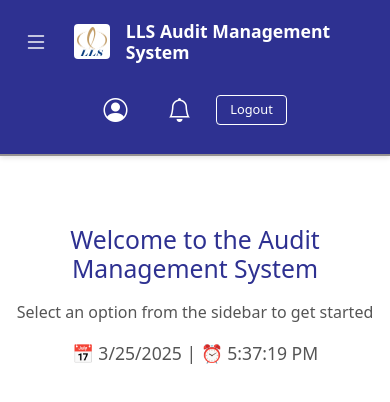
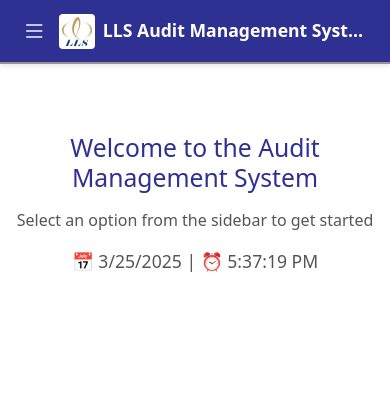
Before and after one commit to Sibibalasankar/LLS-Project, a React (Vite) app: page /admin-dashboard in a window 390 px wide. Shown: the top 402 px of the page. Built offline with nearby package versions, Linux system fonts and the light colour scheme.

Commit message:
Update Dashboard.css

```diff
--- a/src/assets/styles/Dashboard.css
+++ b/src/assets/styles/Dashboard.css
@@ -41,6 +41,7 @@
   display: flex;
   align-items: center;
   gap: 1rem;
+  flex: 1;
 }
 
 .header-logo {
@@ -55,6 +56,9 @@
   margin: 0;
   font-size: 1.5rem;
   font-weight: 600;
+  white-space: nowrap;
+  overflow: hidden;
+  text-overflow: ellipsis;
 }
 
 /* Header Right Styles */
@@ -249,65 +253,42 @@
   transition: transform 0.3s ease;
 }
 
-/* Responsive Design */
-@media (max-width: 768px) {
-  .dashboard-sidebar {
-    width: 100%;
-    min-height: auto;
-    position: relative;
-    top: auto;
-    height: auto;
-  }
-
-  .header-title {
-    font-size: 1.2rem;
-  }
-
-  .header-logo {
-    height: 35px;
-  }
-
-  .notification-panel {
-    width: 100%;
-    height: calc(100vh - 60px);
-  }
-}
-
-@media (max-width: 480px) {
-  .header-content {
-    flex-wrap: wrap;
-    gap: 0.5rem;
-    padding: 0.5rem;
-  }
-
-  .header-title {
-    font-size: 1.1rem;
-  }
-
-  .logout-btn {
-    padding: 0.3rem 0.8rem;
-    font-size: 0.8rem;
-  }
-
-  .menu-btn {
-    font-size: 0.8rem;
-    padding: 0.6rem;
-  }
-
-  .dashboard-content {
-    padding: 1rem;
-  }
-}
 .header-icon {
   font-size: 1.5rem;
   color: #ffffff;
   margin-right: 15px;
   cursor: default;
 }
+
 .icon-container {
   display: flex;
   align-items: center;
 }
+
+/* Mobile Menu Items */
+.mobile-menu-items {
+  display: none;
+  padding: 1rem;
+  border-top: 1px solid rgba(255, 255, 255, 0.2);
+}
+
+.mobile-menu-items .mobile-menu-item {
+  display: flex;
+  align-items: center;
+  gap: 10px;
+  color: white;
+  padding: 0.8rem 1rem;
+  cursor: pointer;
+}
+
+.mobile-menu-items .mobile-menu-item:hover {
+  background-color: rgba(255, 255, 255, 0.2);
+}
+
+.mobile-menu-items .mobile-menu-item i {
+  font-size: 1.2rem;
+}
+
 /* Mobile Menu Button */
 .mobile-menu-btn {
   display: none;
@@ -315,12 +296,43 @@
   border: none;
   color: white;
   font-size: 1.5rem;
-  margin-right: 10px;
   cursor: pointer;
+  padding: 5px;
 }
 
 /* Responsive Design */
 @media (max-width: 992px) {
+  .dashboard-header {
+    padding: 0.5rem;
+  }
+
+  .header-content {
+    padding: 0;
+  }
+
+  .header-left {
+    gap: 0.5rem;
+  }
+
+  .header-title {
+    font-size: 1.2rem;
+    max-width: calc(100vw - 120px);
+  }
+
+  .header-right {
+    display: none;
+    visibility: hidden;
+    position: absolute;
+  }
+
+  .mobile-menu-btn {
+    display: block;
+  }
+
+  .mobile-menu-items {
+    display: block;
+  }
+
   .dashboard-sidebar {
     position: fixed;
     top: 60px;
@@ -334,21 +346,19 @@
   .dashboard-sidebar.mobile-menu-open {
     left: 0;
   }
+}
 
-  .mobile-menu-btn {
-    display: block;
+@media (min-width: 993px) {
+  .header-right {
+    display: flex;
   }
 
-  .dashboard-content {
-    margin-left: 0;
+  .mobile-menu-items {
+    display: none !important;
   }
 }
 
 @media (max-width: 768px) {
-  .header-title {
-    font-size: 1.2rem;
-  }
-
   .header-logo {
     height: 35px;
   }
@@ -360,19 +370,8 @@
 }
 
 @media (max-width: 480px) {
-  .header-content {
-    flex-wrap: wrap;
-    gap: 0.5rem;
-    padding: 0.5rem;
-  }
-
   .header-title {
     font-size: 1.1rem;
-  }
-
-  .logout-btn {
-    padding: 0.3rem 0.8rem;
-    font-size: 0.8rem;
   }
 
   .menu-btn {
```
